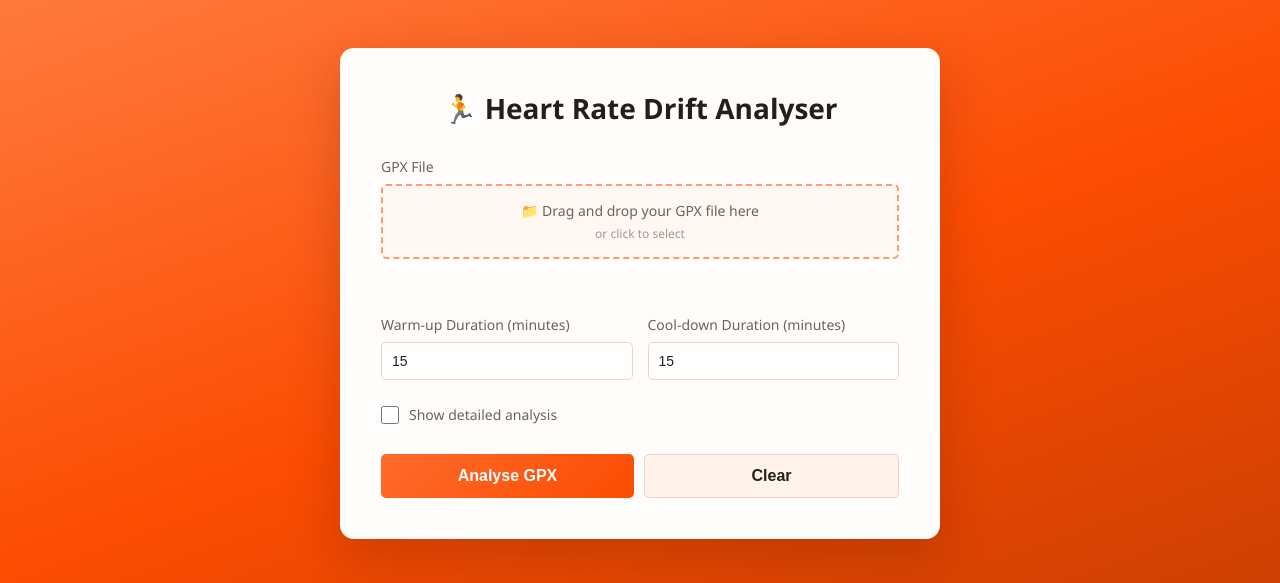
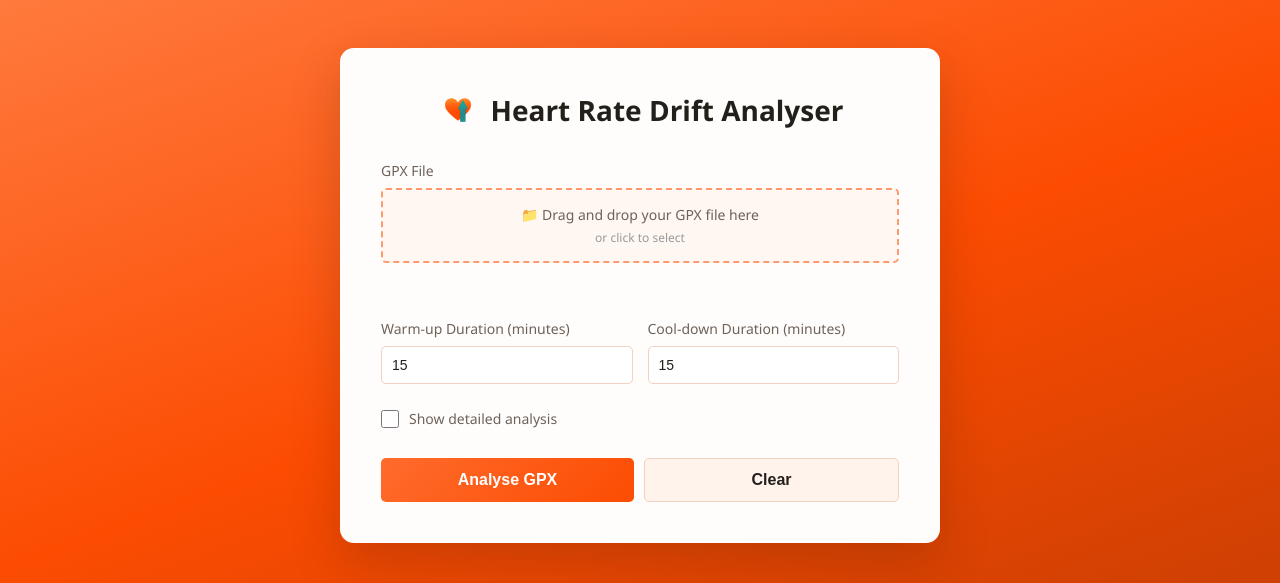
Before and after one commit to andre-abadi/heart-rate-drift-test, a Flask app: page / in a window 1280 px wide. Shown: the top 583 px of the page. Run offline with Flask 3, Linux system fonts and the light colour scheme.

Commit message:
update logo and reference in frontend

```diff
--- a/templates/index.html
+++ b/templates/index.html
@@ -46,6 +46,16 @@
             margin-bottom: 30px;
             text-align: center;
             font-size: 28px;
+            display: flex;
+            align-items: center;
+            justify-content: center;
+            gap: 12px;
+        }
+
+        .title-logo {
+            width: 42px;
+            height: 42px;
+            object-fit: contain;
         }
 
         .form-group {
@@ -423,7 +433,7 @@
 </head>
 <body>
     <div class="container">
-        <h1>🏃 Heart Rate Drift Analyser</h1>
+        <h1><img src="/logo.png" alt="Heart Rate Drift Analyser logo" class="title-logo">Heart Rate Drift Analyser</h1>
 
         <form id="uploadForm">
             <div class="form-group">
--- a/webapp.py
+++ b/webapp.py
@@ -1,14 +1,23 @@
-from flask import Flask, render_template, request, jsonify
+from pathlib import Path
+
+from flask import Flask, render_template, request, jsonify, send_from_directory
 from heart_rate_drift import format_results_for_web
 
 app = Flask(__name__)
 app.config['MAX_CONTENT_LENGTH'] = 16 * 1024 * 1024  # 16MB max file size
+TEMPLATES_DIR = Path(__file__).resolve().parent / 'templates'
 
 
 @app.route('/')
 def index():
     """Render the main upload page."""
     return render_template('index.html')
+
+
+@app.route('/logo.png')
+def logo():
+    """Serve the app logo used by the web UI header."""
+    return send_from_directory(TEMPLATES_DIR, 'logo.png', mimetype='image/png')
 
 
 @app.route('/analyze', methods=['POST'])
```
Also changed, not shown: templates/logo.png.
